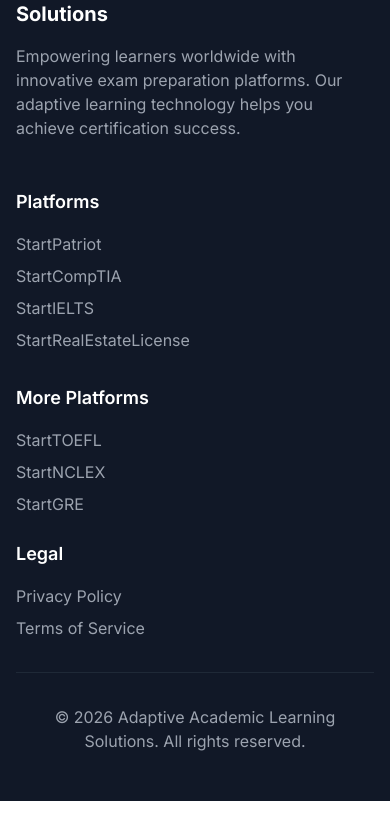
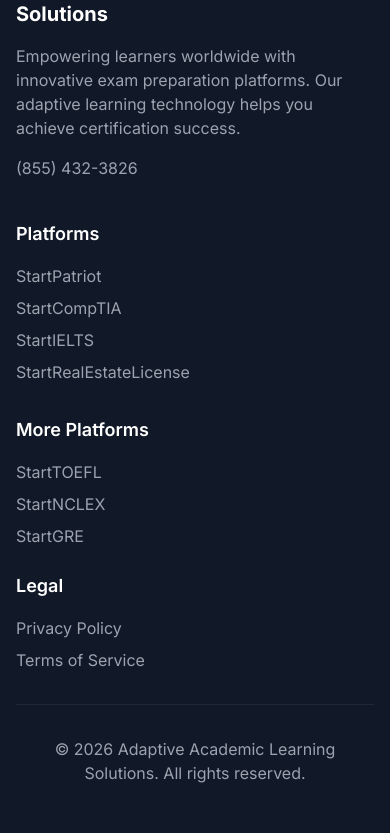
Before and after one commit to Ethan1416/adaptive-academic-landing, a Next.js app: page / in a window 390 px wide. Shown: the part 5281-6114 px from the top of the page. Before the commit the page ends 6082 px from the top, so only its background shows below. Built offline with nearby package versions, Linux system fonts and the light colour scheme.

Commit message:
Add phone number to footer

```diff
--- a/src/components/Footer.tsx
+++ b/src/components/Footer.tsx
@@ -10,6 +10,13 @@ export default function Footer() {
             <p className="text-gray-400 mb-4">
               Empowering learners worldwide with innovative exam preparation platforms. Our adaptive learning technology helps you achieve certification success.
             </p>
+            <div className="text-gray-400">
+              <p className="mb-2">
+                <a href="tel:+18554323826" className="hover:text-white transition-colors">
+                  (855) 432-3826
+                </a>
+              </p>
+            </div>
           </div>
           <div>
             <h4 className="text-lg font-semibold mb-4">Platforms</h4>
```
